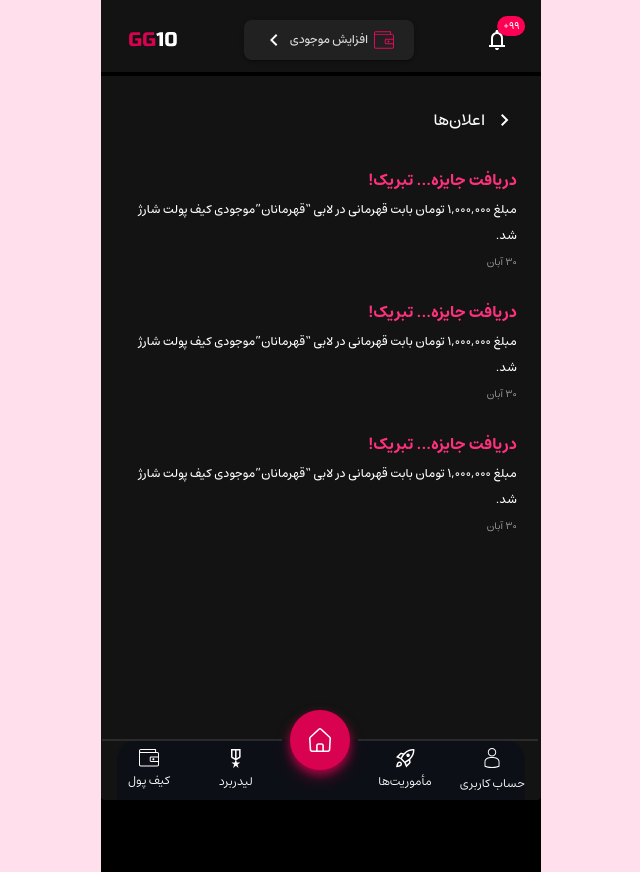
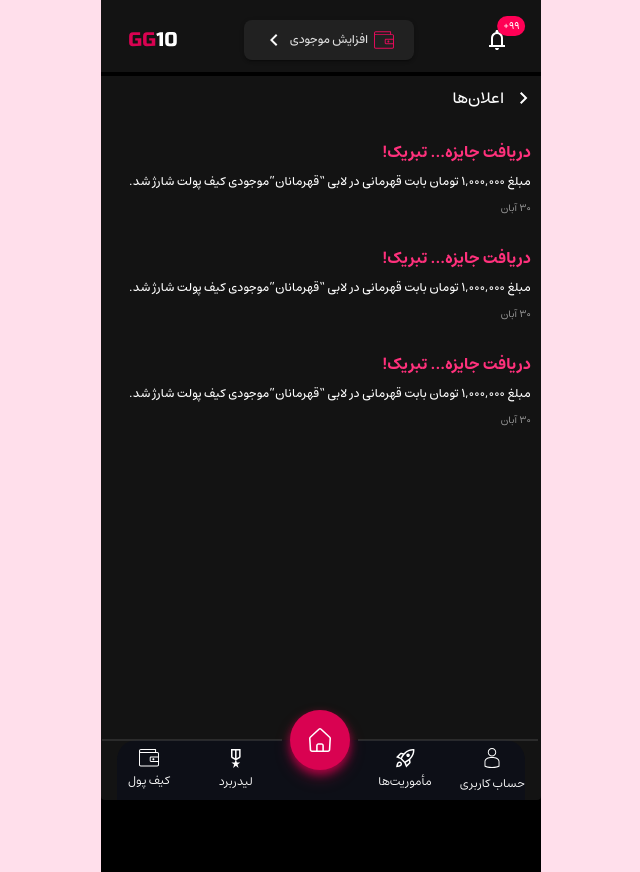
Before and after one commit to slmn-pr/gg10-front, a React (Vite) app: page /notifications in a window 1280 px wide. Shown: the whole page, without its empty margins (319-959 px from the left). Built offline with nearby package versions, Linux system fonts and the light colour scheme.

Commit message:
Refactor PageContainer component to explicitly define padding properties for improved clarity. Update NotificationsPage to pass dynamic spacing and padding values, enhancing layout control and visual consistency.

```diff
--- a/src/components/layout/page-container.jsx
+++ b/src/components/layout/page-container.jsx
@@ -13,8 +13,8 @@ const PageContainer = ({
   <Container
     maxWidth={maxWidth}
     sx={{
-      py,
-      px,
+      py: py,
+      px: px,
       backgroundColor: 'custom.bg1',
       height: 'calc(100vh - 100px)',
       overflowY: 'scroll',
--- a/src/pages/notifications/index.jsx
+++ b/src/pages/notifications/index.jsx
@@ -32,7 +32,7 @@ export default function NotificationsPage() {
 
   // const notifications = [];
   return (
-    <PageContainer>
+    <PageContainer px={{ xs: '10px' }} py={{ xs: 0 }} spacing={2}>
       {/* Head */}
       <Box sx={{ display: 'flex', alignItems: 'center', justifyContent: 'flex-end' }}>
         <Button
@@ -40,7 +40,7 @@ export default function NotificationsPage() {
           color="primary"
           size="small"
           startIcon={<ChevronForwardIcon color={theme.palette.custom.whiteOnBg1} />}
-          sx={{ transform: 'translateX(1px)' }}
+          sx={{ transform: 'translateX(6px)', py: '6px' }}
         >
           <Typography variant="button1" color={theme.palette.custom.whiteOnBg1}>
             اعلان‌ها
```
